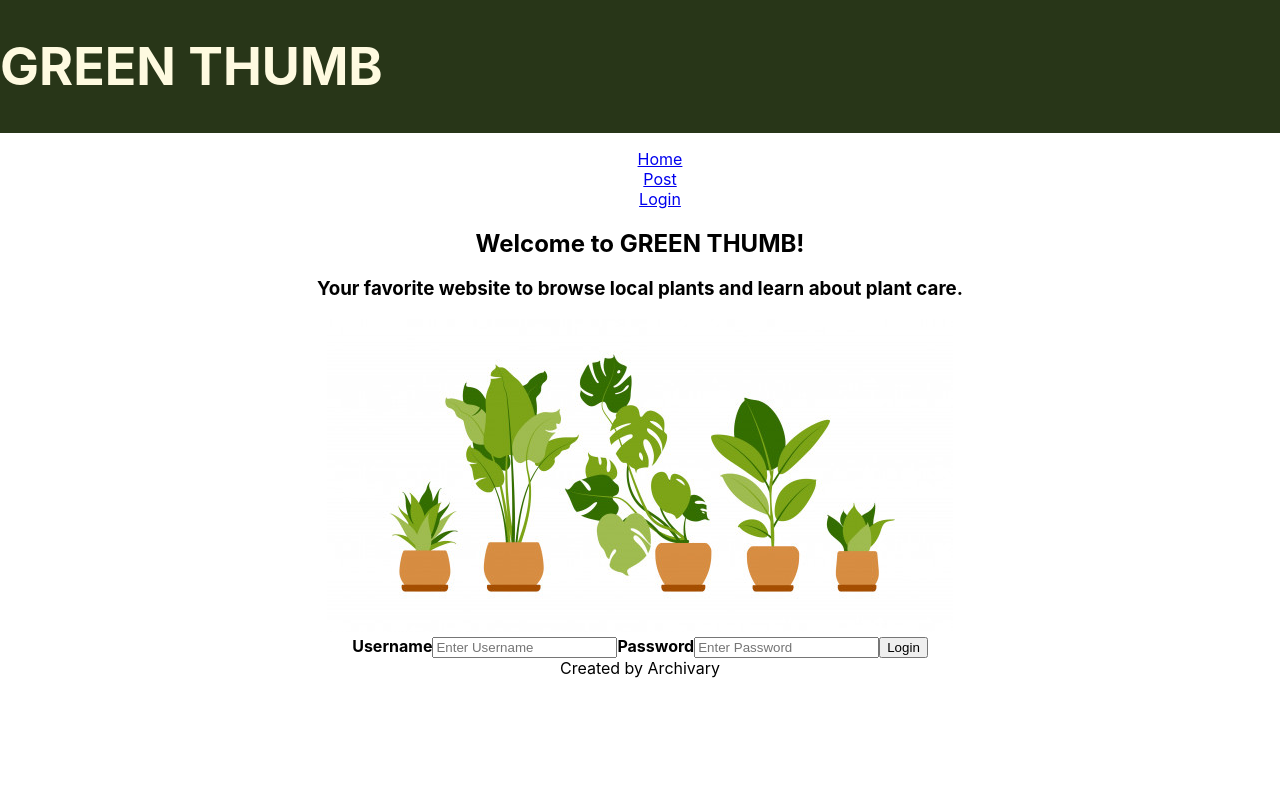
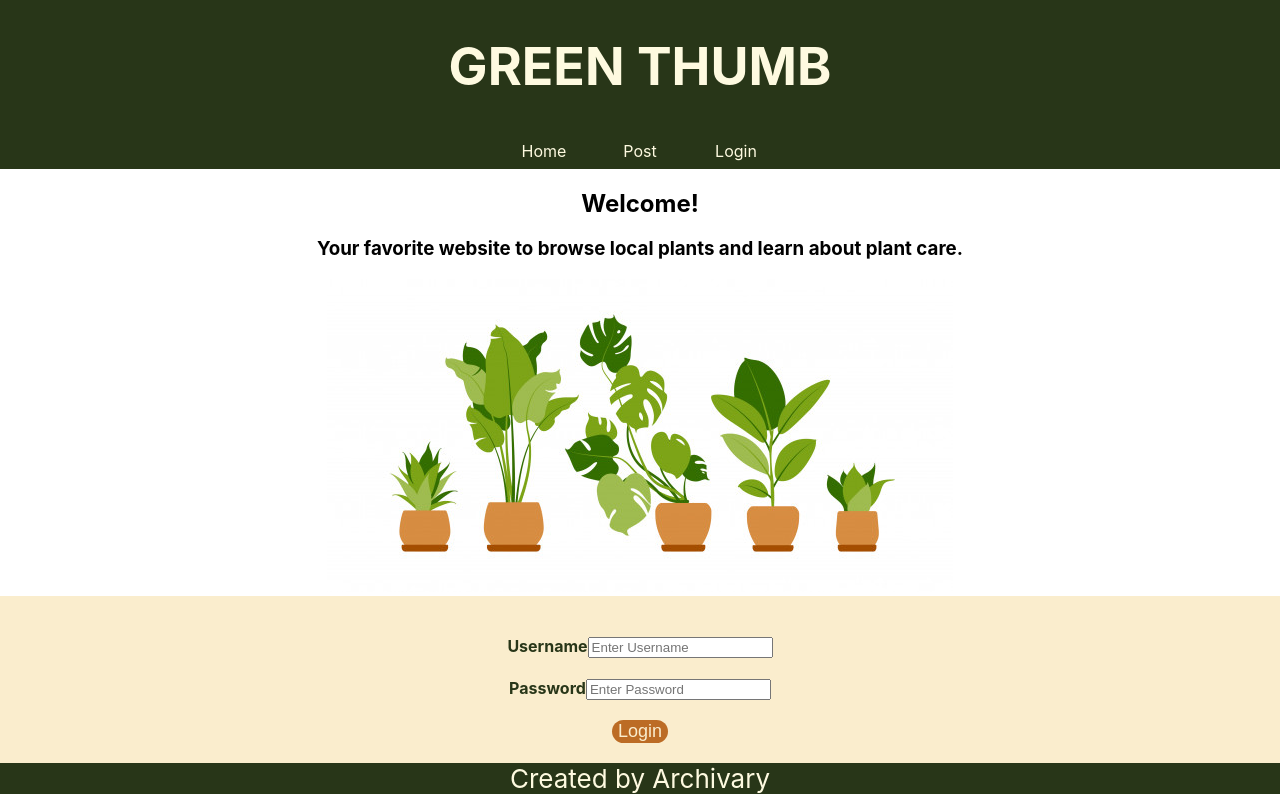
Before and after one commit to Archivary/green-thumbs, a React (Create React App) app in the folder client/: page / in a window 1280 px wide. Built offline with nearby package versions, Linux system fonts and the light colour scheme; the HTML template or start-up script is replaced by a standard one.

Commit message:
more details

```diff
--- a/client/src/components/Login/index.js
+++ b/client/src/components/Login/index.js
@@ -15,7 +15,7 @@ function Login() {
 
     return (
       <section >
-          <h2>Welcome to GREEN THUMB!</h2>
+          <h2>Welcome!</h2>
           <h3>Your favorite website to browse local plants and learn about plant care.</h3>
           <div>
             <img
@@ -29,14 +29,19 @@ function Login() {
             <form >
 
                 <div className="container">
+                <br></br>
+                <br></br>
                 <label htmlFor="uname"><b>Username</b></label>
                 <input type="text" placeholder="Enter Username" name="uname" required/>
-
+                <br></br>
+                <br></br>
                 <label htmlFor="psw"><b>Password</b></label>
                 <input type="password" placeholder="Enter Password" name="psw" required/>
-
+                <br></br>
+                <br></br>
                 <button type="submit" onClick={loggedin}>Login</button>
-
+                <br></br>
+                <br></br>
                 </div>
             </form>
             </div>
--- a/client/src/components/NavTabs.js
+++ b/client/src/components/NavTabs.js
@@ -5,7 +5,7 @@ function NavTabs(props) {
   const tabs = ['Home', 'Post', 'Login'];
   return (
       <header>
-    <ul className="nav nav-tabs flex-row space-between">
+    <ul className="nav nav-tabs">
       {tabs.map(tab => (
         <li className="nav-item" key={tab}>
           <a
--- a/client/src/components/Post/index.js
+++ b/client/src/components/Post/index.js
@@ -2,22 +2,40 @@ import React from 'react';
 
 function Post() {
 
+    function addPlant(){
+        // Go to homepage
+// window.onclick = function(event) {
+//     if (event.target == modal) {
+//         modal.style.display = "none";
+//     }
+// }
+  }
+
     return (
-        <section>
-            <h2>Add a Plant</h2>
+        <section id="addPlant">
+            <h2>Post a Plant</h2>
 
-            <div id="addPlant">
+            <div className="container">
             <form >
-                <div className="container">
+                <div >
                 <label htmlFor="name"><b>Plant Type:</b></label>
                 <input type="text" name="name" required/>
-
+                </div>
+                <br></br>
+                <br></br>
+                <div>
                 <label htmlFor="description"><b>Description:</b></label>
                 <input type="text" name="description" required/>
-
+                </div>
+                <br></br>
+                <br></br>
+                <div>
                 <label htmlFor="description"><b>Image:</b></label>
                 <input type="text" name="image" required/>
-
+                </div>
+                <br></br>
+                <br></br>
+                <div>
                 <label htmlFor="description"><b>Season:</b></label>
                 <select id="seasons" name="seasons">
                     <option value="Spring">Spring</option>
@@ -25,18 +43,28 @@ function Post() {
                     <option value="Fall">Fall</option>
                     <option value="Winter">Winter</option>
                 </select>
-                {/* <input type="submit" value="Submit" required/> */}
-
+                </div>
+                <br></br>
+                <br></br>
+                <div>
                 <label htmlFor="description"><b>Maintenance:</b></label>
                 <input type="text" name="Maintenance" required/>
-
+                </div>
+                <br></br>
+                <br></br>
+                <div>
                 <label htmlFor="description"><b>Water Needs:</b></label>
                 <input type="text" name="waterneeds" required/>
-
                 </div>
+                <br></br>
+                <br></br>
             </form>
             </div>
+            <button type="submit" onClick={addPlant}>Add Plant</button>
+            <br></br>
+            <br></br>
         </section>
+
     );
   }
 
--- a/client/src/index.css
+++ b/client/src/index.css
@@ -15,7 +15,18 @@
   flex-direction: column;
   align-items: left;
   justify-content: left;
-  text-align: left;
+  text-align: center;
+  font-size: calc(10px + 2vmin);
+  color:var(--light);
+}
+footer {
+  background-color: var(--dark);
+  /* min-height: 100vh; */
+   display: flex;
+  flex-direction: column;
+  align-items: left;
+  justify-content: left;
+  text-align: center;
   font-size: calc(10px + 2vmin);
   color:var(--light);
 }
@@ -45,6 +56,61 @@ ul:link {
   text-decoration: none;
 }
 
+.container {
+  background-color:var(--light-tan);
+  color: var(--dark)
+}
+
+button{
+  background-color: var(--dark-tan);
+  color: var(--light-tan);
+  border-radius: 15px;
+  border: none;
+  font-size: large;
+  text-align: center;
+}
+
+.nav{
+  background-color: var(--dark);
+  list-style-type: none;
+  margin: 0;
+  padding: 0;
+  text-align: center;
+}
+.nav li {
+  display: inline-block;
+  min-width: 5em;
+  margin: 0 0.5em;
+}
+
+.nav a {
+  text-decoration: none;
+  display: block;
+  position: relative;
+  color: var(--light);
+  padding:.5em 0
+}
+
 #addPlant {
-  background-color:var(--light-tan);
+  text-align: left;
+  color: var(--dark-tan);
+  margin: 20px 100px 100px 100px;
+  border: 20px;
+  border-color: var(--light-tan);
 }
+
+#addPlant h2 {
+  text-align: center;
+}
+
+#addPlant .container {
+  margin: 10px 10px 10px 10px;
+  border: 20px;
+  border-color: var(--light-tan);
+}
+
+#addPlant button {
+  text-align: center;
+  align-items: center;
+  justify-content: center;
+}
```
